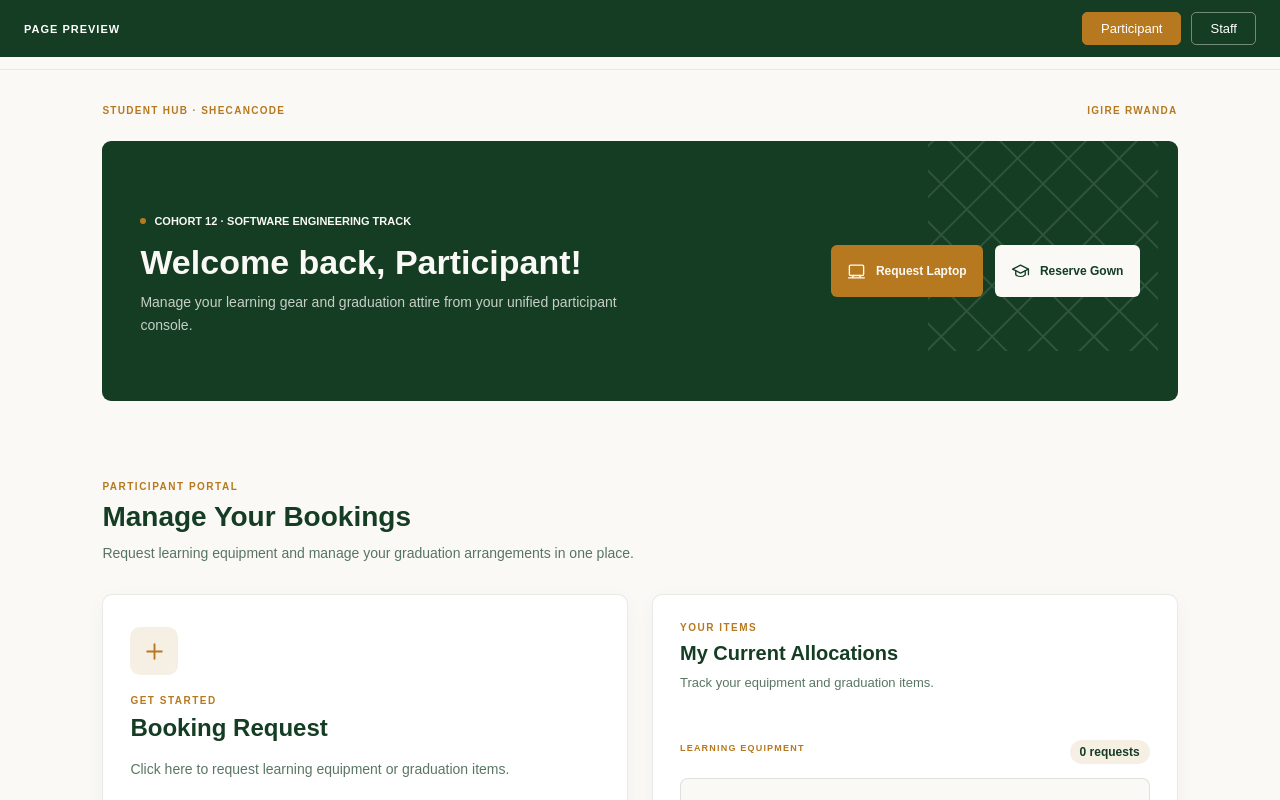
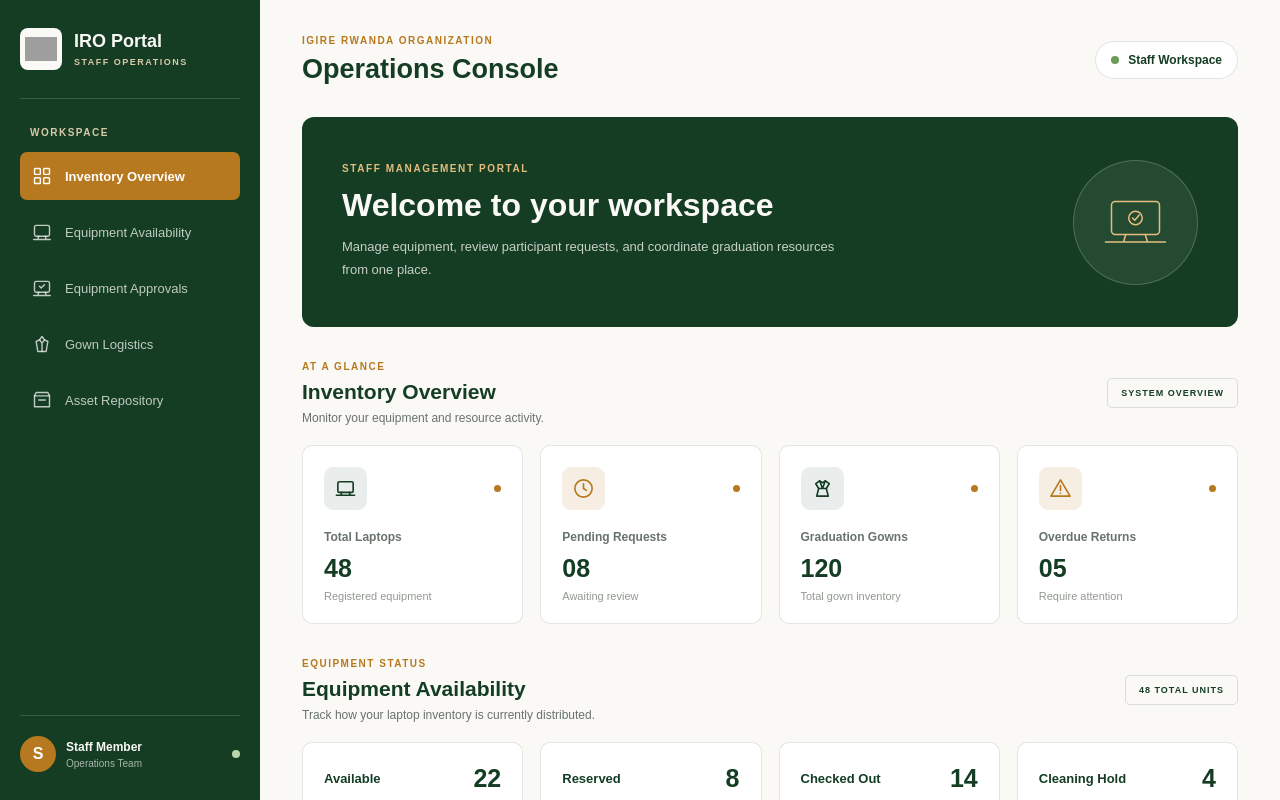
Before and after one commit to SheCanCODE-Capstone-Projects/Campus-Equipment-Booking-and-Checkout-frontend, a React (Vite) app: page / in a window 1280 px wide. Shown: the top 800 px of the page. Built offline with nearby package versions, Linux system fonts and the light colour scheme; grey boxes are pictures that could not be loaded.

Commit message:
display staff dashboard independently

```diff
--- a/src/App.jsx
+++ b/src/App.jsx
@@ -1,44 +1,25 @@
-import { useState } from 'react'
-import Navbar from './components/Navbar'
-import HeroSection from './components/HeroSection'
-import Dashboard from './pages/Dashboard'
-import Footer from './components/Footer'
+
+// import Navbar from './components/Navbar'
+// import HeroSection from './components/HeroSection'
+// import Dashboard from './pages/Dashboard'
+// import Footer from './components/Footer'
+// import './App.css'
+
+// export default function App() {
+//   return (
+//     <>
+//       <Navbar />
+//       <HeroSection />
+//       <Dashboard />
+//       <Footer />
+//     </>
+//   )
+// }
+
+
 import StaffDashboard from './pages/Admin/StaffDashboard'
 import './App.css'
 
 export default function App() {
-  const [currentPage, setCurrentPage] = useState('participant')
-
-  return (
-    <>
-      <div className="preview-navigation">
-        <span>PAGE PREVIEW</span>
-
-        <button
-          className={currentPage === 'participant' ? 'active' : ''}
-          onClick={() => setCurrentPage('participant')}
-        >
-          Participant
-        </button>
-
-        <button
-          className={currentPage === 'staff' ? 'active' : ''}
-          onClick={() => setCurrentPage('staff')}
-        >
-          Staff
-        </button>
-      </div>
-
-      {currentPage === 'participant' ? (
-        <>
-          <Navbar />
-          <HeroSection />
-          <Dashboard />
-          <Footer />
-        </>
-      ) : (
-        <StaffDashboard />
-      )}
-    </>
-  )
+  return <StaffDashboard />
 }
--- a/src/index.css
+++ b/src/index.css
@@ -28,3 +28,21 @@ textarea {
 a {
   color: inherit;
 }
+
+:root {
+  --forest-green: #143D23;
+  --golden-orange: #B7791F;
+  --warm-off-white: #FAF9F6;
+}
+
+.preview-navigation {
+  position: fixed;
+  top: auto;
+  right: 20px;
+  bottom: 20px;
+  left: auto;
+  z-index: 99999;
+  width: fit-content;
+  border-radius: 8px;
+  box-shadow: 0 5px 20px rgba(0, 0, 0, 0.15);
+}
```
